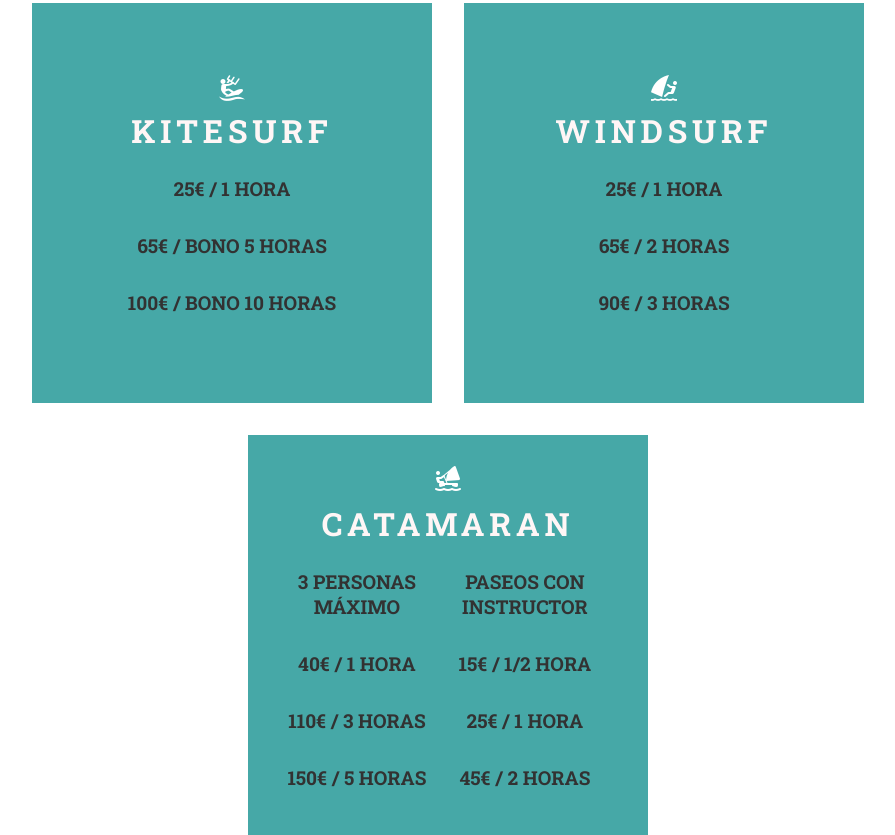
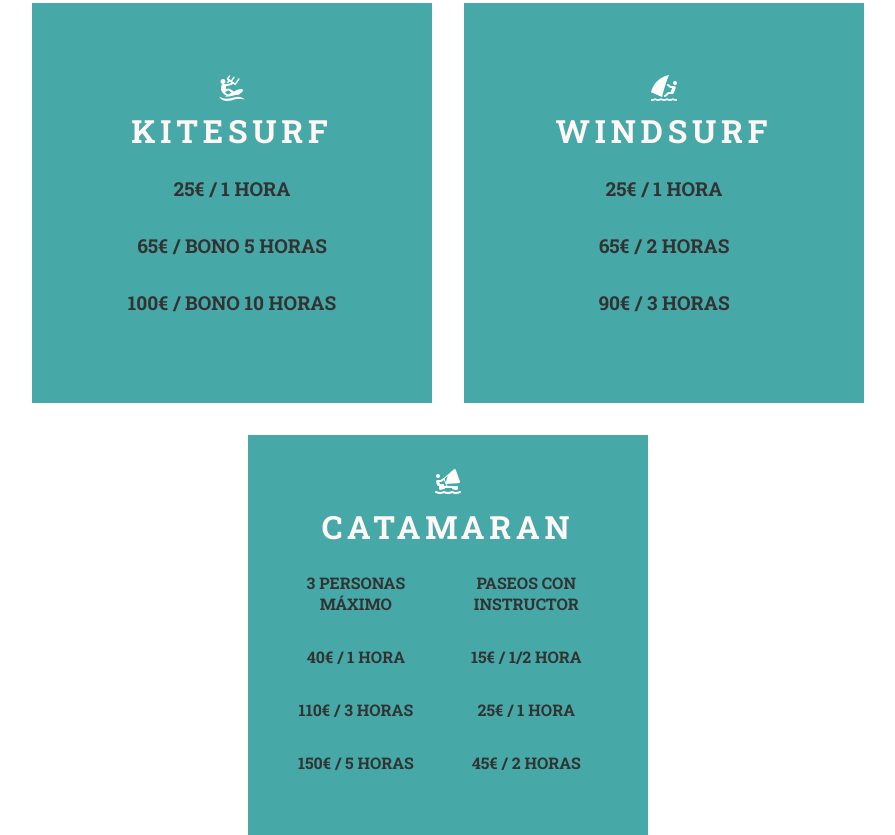
Before and after one commit to Rous-99/pagina-surf, a plain HTML site: page alquiler.html in a window 1280 px wide. Shown: the part 1188-2023 px from the top of the page, without its empty margins (192-1087 px from the left). Drawn offline with Linux system fonts and the light colour scheme.

Commit message:
alquiler finished

```diff
--- a/alquiler.html
+++ b/alquiler.html
@@ -100,16 +100,16 @@
                         <h3 class="title__link">Catamaran</h3>
                         <div class="container__extra">
                             <ul class="alquiler__horas">
-                                <li class="alquiler__li">3 personas máximo</li>
-                                <li class="alquiler__li">40€ / 1 hora</li>
-                                <li class="alquiler__li">110€ / 3 horas</li>
-                                <li class="alquiler__li">150€ / 5 horas</li>
+                                <li class="alquiler__li alquiler__li--cata">3 personas máximo</li>
+                                <li class="alquiler__li alquiler__li--cata">40€ / 1 hora</li>
+                                <li class="alquiler__li alquiler__li--cata">110€ / 3 horas</li>
+                                <li class="alquiler__li alquiler__li--cata">150€ / 5 horas</li>
                             </ul>
                             <ul class="alquiler__horas">
-                                <li class="alquiler__li">Paseos con instructor</li>
-                                <li class="alquiler__li">15€ / 1/2 hora</li>
-                                <li class="alquiler__li">25€ / 1 hora</li>
-                                <li class="alquiler__li">45€ / 2 horas</li>
+                                <li class="alquiler__li alquiler__li--cata">Paseos con instructor</li>
+                                <li class="alquiler__li alquiler__li--cata">15€ / 1/2 hora</li>
+                                <li class="alquiler__li alquiler__li--cata">25€ / 1 hora</li>
+                                <li class="alquiler__li alquiler__li--cata">45€ / 2 horas</li>
                             </ul>
                         </div>
                     </section>
--- a/css/actividades.css
+++ b/css/actividades.css
@@ -280,6 +280,8 @@ li:hover>ul{
 .container__extra{
     display: flex;
     width: 100%;
+    gap: .3rem;
+    height: 90%;
 }
 
 .alquiler__li{
@@ -288,6 +290,10 @@ li:hover>ul{
    font-weight: 400;
    color:black;
    font-weight: bold;
+}
+
+.alquiler__li--cata{
+    font-size: 1rem;
 }
 
 .material__link{
```
